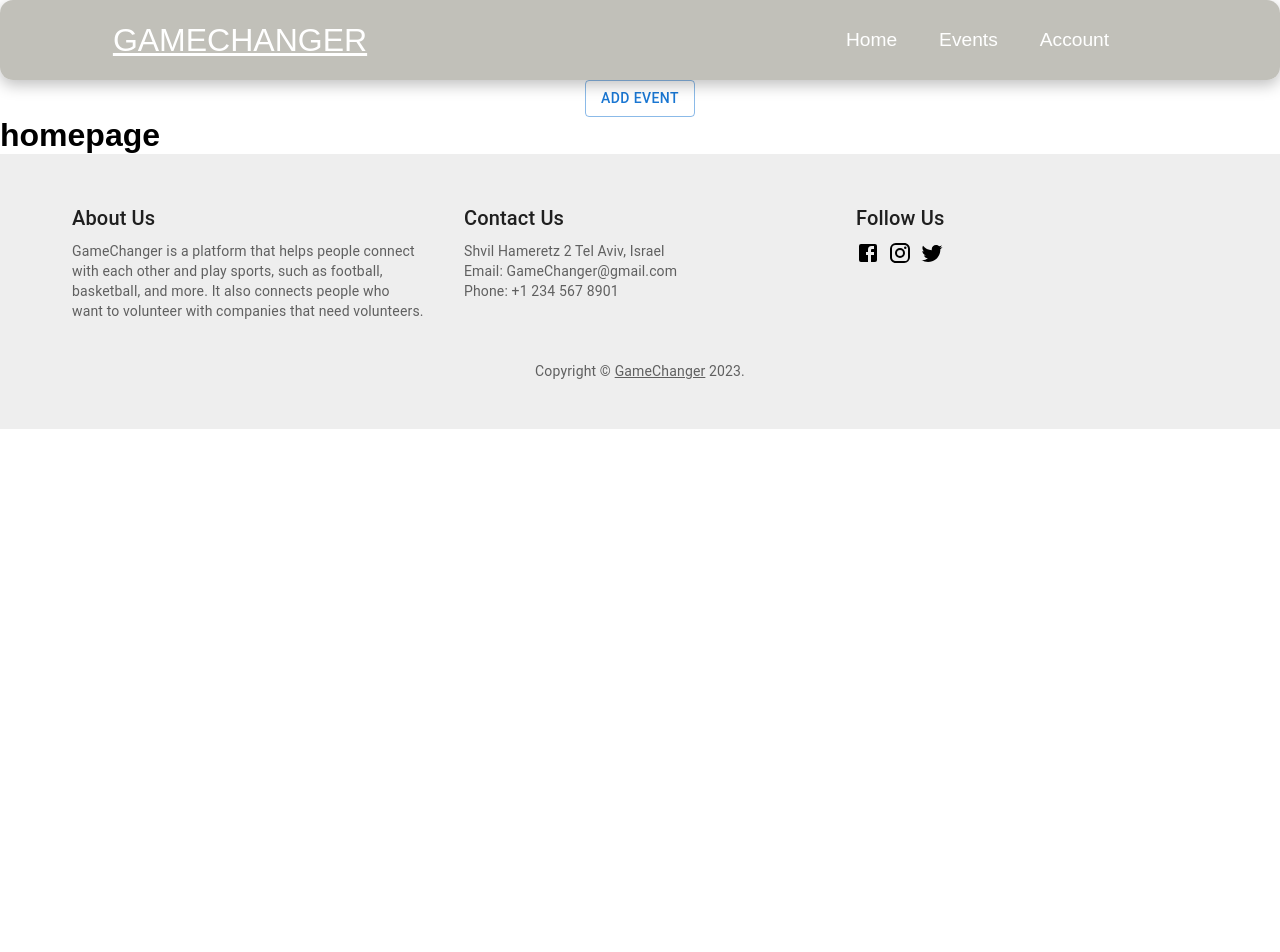
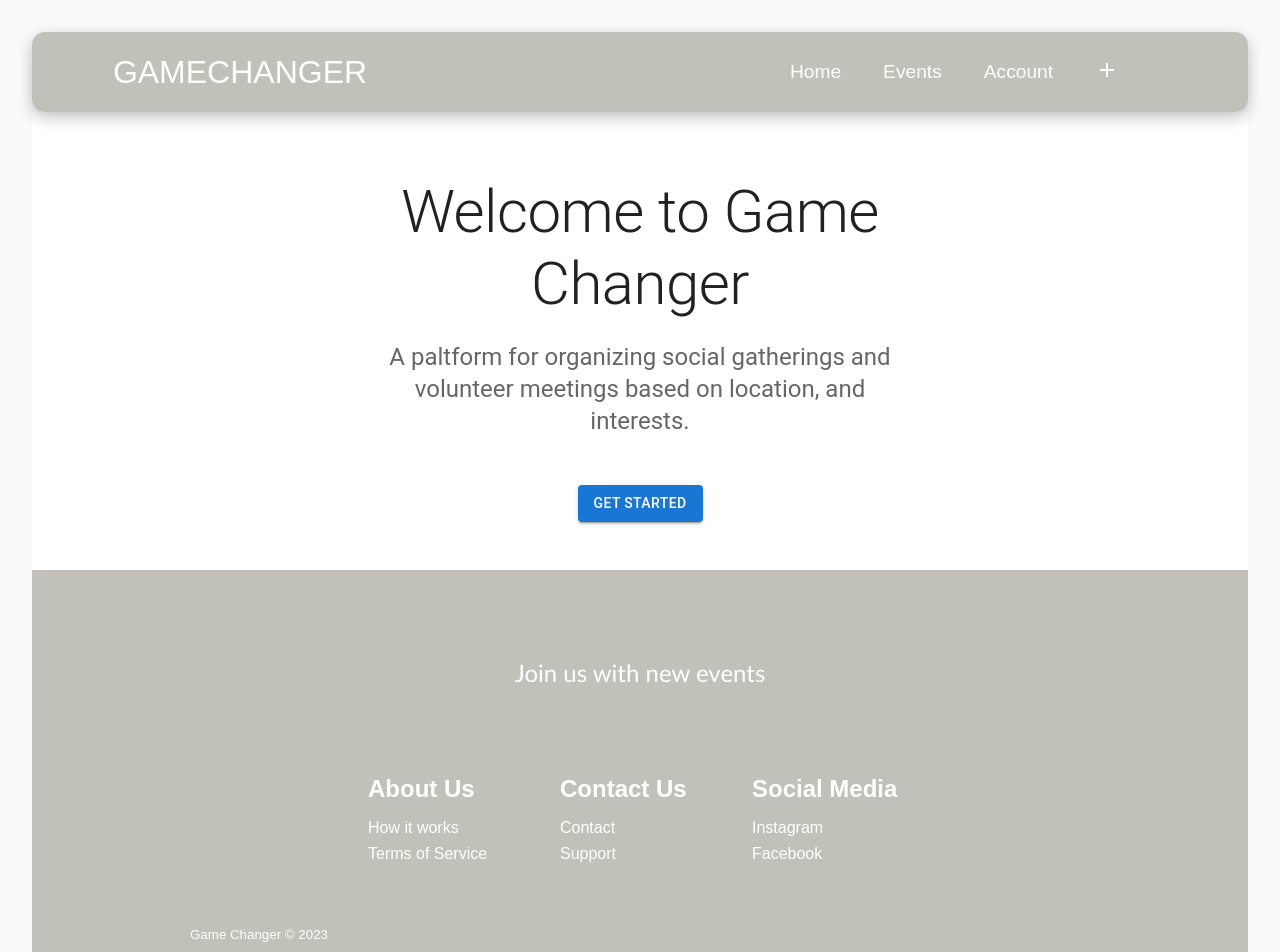
Before and after one commit to pelegvd/GameChanger, a React (Create React App) app: page / in a window 1280 px wide. Shown: the top 952 px of the page. Before the commit the page ends 800 px from the top, so only its background shows below. Built offline with nearby package versions, Linux system fonts and the light colour scheme.

Commit message:
add delete btn to events, add footer

```diff
--- a/src/App.tsx
+++ b/src/App.tsx
@@ -5,6 +5,7 @@ import Events from "./pages/events";
 import Home from "./pages/HomePage";
 import AddEvent from "./pages/AddEventPage";
 import EventPage from "./components/eventPage";
+import LoginForm from "./pages/loginpage";
 
 const App: React.FC = () => {
   return (
@@ -14,8 +15,9 @@ const App: React.FC = () => {
         <Routes>
           <Route path="/" element={<Home />} />
           <Route path="/add" element={<AddEvent />} />
-          <Route path="/eventspage" element={<Events />} />
-          <Route path="/eventspage/:eventID" element={<EventPage />} />
+          <Route path="/events" element={<Events />} />
+          <Route path="/events/:eventID" element={<EventPage />} />
+          <Route path="/sign-in" element={<LoginForm />} />
         </Routes>
       </Router>
     </div>
--- a/src/api/EventService.ts
+++ b/src/api/EventService.ts
@@ -1,8 +1,11 @@
 import instanceAxios from "./http-common";
 
-const url = '/event';
-
+const url = "/event";
 
 export const eventPost = (data: any) => {
   return instanceAxios.post(url, data);
 };
+
+export const eventDelete = (data: any) => {
+  return instanceAxios.delete(`/eventspage/${data}`);
+};
--- a/src/components/Footer.tsx
+++ b/src/components/Footer.tsx
@@ -1,79 +1,87 @@
-import * as React from "react";
-import Container from "@mui/material/Container";
-import Typography from "@mui/material/Typography";
-import Link from "@mui/material/Link";
-import Grid from "@mui/material/Grid";
-import { Facebook, Instagram, Twitter } from "@mui/icons-material";
-import { Box } from "@mui/material";
+import React from "react";
+import "../stylesheets/Footer.css";
+import { Link } from "react-router-dom";
 
-export default function Footer() {
-    return (
-        <Box
-            component="footer"
-            sx={{
-                backgroundColor: (theme) =>
-                    theme.palette.mode === "light"
-                        ? theme.palette.grey[200]
-                        : theme.palette.grey[800],
-                p: 6,
-            }}
-        >
-            <Container maxWidth="lg">
-                <Grid container spacing={5}>
-                    <Grid item xs={12} sm={4}>
-                        <Typography variant="h6" color="text.primary" gutterBottom>
-                            About Us
-                        </Typography>
-                        <Typography variant="body2" color="text.secondary">
+function Footer() {
+  return (
+    <div className="footer-container">
+      <section className="footer-subscription">
+        <p className="footer-subscription-heading">Join us with new events</p>
+      </section>
+      <div className="footer-links">
+        <div className="footer-link-wrapper">
+          <div className="footer-link-items">
+            <h2>About Us</h2>
+            <Link to="/">How it works</Link>
+            <Link to="/">Terms of Service</Link>
+          </div>
+          <div className="footer-link-items">
+            <h2>Contact Us</h2>
+            <Link to="/">Contact</Link>
+            <Link to="/">Support</Link>
+          </div>
+        </div>
+        <div className="footer-link-wrapper">
+          <div className="footer-link-items">
+            <h2>Social Media</h2>
+            <Link to="/">Instagram</Link>
+            <Link to="/">Facebook</Link>
+          </div>
+        </div>
+      </div>
+      <section className="social-media">
+        <div className="social-media-wrap">
+          <small className="website-rights">Game Changer © 2023</small>
+        </div>
+      </section>
+    </div>
+  );
+}
 
-                            GameChanger is a platform that helps people connect with each other and play sports, such as football, basketball, and more.
-                            It also connects people who want to volunteer with companies that need volunteers.
-                        </Typography>
-                    </Grid>
-                    <Grid item xs={12} sm={4}>
-                        <Typography variant="h6" color="text.primary" gutterBottom>
-                            Contact Us
-                        </Typography>
-                        <Typography variant="body2" color="text.secondary">
-                            Shvil Hameretz 2 Tel Aviv, Israel
-                        </Typography>
-                        <Typography variant="body2" color="text.secondary">
-                            Email: GameChanger@gmail.com
-                        </Typography>
-                        <Typography variant="body2" color="text.secondary">
-                            Phone: +1 234 567 8901
-                        </Typography>
-                    </Grid>
-                    <Grid item xs={12} sm={4}>
-                        <Typography variant="h6" color="text.primary" gutterBottom>
-                            Follow Us
-                        </Typography>
-                        <Link href="https://www.facebook.com/" color="inherit">
-                            <Facebook />
-                        </Link>
-                        <Link
-                            href="https://www.instagram.com/"
-                            color="inherit"
-                            sx={{ pl: 1, pr: 1 }}
-                        >
-                            <Instagram />
-                        </Link>
-                        <Link href="https://www.twitter.com/" color="inherit">
-                            <Twitter />
-                        </Link>
-                    </Grid>
-                </Grid>
-                <Box mt={5}>
-                    <Typography variant="body2" color="text.secondary" align="center">
-                        {"Copyright © "}
-                        <Link color="inherit" href="https://your-website.com/">
-                            GameChanger
-                        </Link>{" "}
-                        {new Date().getFullYear()}
-                        {"."}
-                    </Typography>
-                </Box>
-            </Container>
-        </Box>
-    );
-}
+export default Footer;
+
+// import React from "react";
+// import "./footer.css";
+// function Footer() {
+//     return (
+//         <footer>
+//             <div className="container">
+//                 <div className="row">
+//                     <div className="col-md-4">
+//                         <h3>About Us</h3>
+//                         <p>We are a web development company that specializes in building React applications.</p>
+//                     </div>
+//                     <div className="col-md-4">
+//                         <h3>Contact Us</h3>
+//                         <p>
+//                             <a href="mailto:hello@example.com">hello@example.com</a>
+//                         </p>
+//                     </div>
+//                     <div className="col-md-4">
+//                         <h3>Social Media</h3>
+//                         <ul className="social-media-links">
+//                             <li>
+//                                 <a href="https://www.facebook.com/example">
+//                                     <i className="fab fa-facebook-f"></i>
+//                                 </a>
+//                             </li>
+//                             <li>
+//                                 <a href="https://www.twitter.com/example">
+//                                     <i className="fab fa-twitter"></i>
+//                                 </a>
+//                             </li>
+//                             <li>
+//                                 <a href="https://www.instagram.com/example">
+//                                     <i className="fab fa-instagram"></i>
+//                                 </a>
+//                             </li>
+//                         </ul>
+//                     </div>
+//                 </div>
+//             </div>
+//             <p className="copyright">Copyright &copy; 2023 Example Company</p>
+//         </footer>
+//     );
+// }
+
+// export default Footer;
--- a/src/components/NavBar.tsx
+++ b/src/components/NavBar.tsx
@@ -1,6 +1,8 @@
 import React, { useState, useEffect } from "react";
 import { Link } from "react-router-dom";
 import "../stylesheets/NavBar.css";
+import AddIcon from "@mui/icons-material/Add";
+import AddEvent from "../pages/AddEventPage";
 
 function NavBar() {
   const [click, setClick] = useState(false);
@@ -41,7 +43,7 @@ function NavBar() {
             </li>
             <li className="nav-item">
               <Link
-                to="/eventspage"
+                to="/events"
                 className="nav-links"
                 onClick={closeMobileMenu}
               >
@@ -57,6 +59,11 @@ function NavBar() {
                 Account
               </Link>
             </li>
+            <li className="nav-item">
+              <div className="nav-links" onClick={closeMobileMenu}>
+                <AddEvent />
+              </div>
+            </li>
           </ul>
         </div>
       </nav>
--- a/src/components/eventCard.tsx
+++ b/src/components/eventCard.tsx
@@ -1,7 +1,7 @@
 import React from "react";
 import { Link } from "react-router-dom";
 import { Typography, Paper, Box, Button } from "@mui/material";
-import EditIcon from '@mui/icons-material/Edit';
+import EditIcon from "@mui/icons-material/Edit";
 
 type MyEvent = {
   _id: string;
@@ -23,28 +23,26 @@ const EventCard: React.FC<SingleEventProps> = (props) => {
   return (
     <Box
       sx={{
-                display: 'flex',
-                flexWrap: 'wrap',
-                '& > :not(style)': {
+        display: "flex",
+        flexWrap: "wrap",
+        "& > :not(style)": {
           m: 1,
           p: 2,
           width: 500,
           height: 190,
-                    display: 'flex',
-                    flexDirection: 'column',
-                    alignItems: 'center',
-                    justifyContent: 'center',
+          display: "flex",
+          flexDirection: "column",
+          alignItems: "center",
+          justifyContent: "center",
         },
       }}
     >
-            <Paper elevation={5} >
+      <Paper elevation={5}>
         <Typography variant="h3">{title}</Typography>
         <Typography variant="body2">{description}</Typography>
         <Box>
-                    <Link to={`/eventspage/${_id}`} >
-                        <Button >
-                            Intrested
-                        </Button>
+          <Link to={`/events/${_id}`}>
+            <Button>Intrested</Button>
           </Link>
           <Button>
             <EditIcon />
@@ -53,6 +51,6 @@ const EventCard: React.FC<SingleEventProps> = (props) => {
       </Paper>
     </Box>
   );
-}
+};
 
 export default EventCard;
--- a/src/components/eventPage.tsx
+++ b/src/components/eventPage.tsx
@@ -1,7 +1,8 @@
-import React, { useEffect,useState } from "react";
+import React, { useEffect, useState } from "react";
 import { useParams, useLocation } from "react-router-dom";
-import { Typography } from "@mui/material";
+import { Typography, Button } from "@mui/material";
 import axios from "axios";
+import { eventDelete } from "../api/EventService";
 
 interface Event {
   _id: string;
@@ -13,25 +14,36 @@ const EventPage: React.FC = () => {
   const { eventID } = useParams<{ eventID: string }>();
   const [myEvent, setmyEvent] = useState<Event>();
 
-    useEffect(()=>{
+  useEffect(() => {
     axios
       .get(`http://localhost:9000/eventspage/${eventID}`)
-            .then((res)=>{
+      .then((res) => {
         setmyEvent(res.data);
       })
-            .catch((err)=>console.log("Error:",err))
-    },[]);
-
+      .catch((err) => console.log("Error:", err));
+  }, []);
 
   if (!myEvent) {
     return <div>Event not found</div>;
   }
+
+  const handleDelete = async () => {
+    try {
+      const response = await eventDelete(eventID);
+      console.log(response.data);
+    } catch (error) {
+      console.error(error);
+    }
+  };
 
   return (
     <div className="event-page-container">
       <Typography variant="h2">{myEvent.title}</Typography>
       <Typography variant="h6">{myEvent.description}</Typography>
       <Typography variant="body1">Location on Google Maps</Typography>
+      <Button variant="outlined" onClick={handleDelete}>
+        Delete event
+      </Button>
     </div>
   );
 };
--- a/src/pages/AddEventPage.tsx
+++ b/src/pages/AddEventPage.tsx
@@ -9,29 +9,14 @@ import {
   TextField,
 } from "@mui/material";
 import CloseIcon from "@mui/icons-material/Close";
-import { useState } from "react";
+import { useState, useEffect } from "react";
 import React from "react";
 import Autocomplete from "@mui/material/Autocomplete";
 import Select, { SelectChangeEvent } from "@mui/material/Select";
 import MenuItem from "@mui/material/MenuItem";
 import FormHelperText from "@mui/material/FormHelperText";
 import { eventPost } from "../api/EventService";
-
-
-document.body.addEventListener("submit", async function (event) {
-  event.preventDefault();
-  //const form = event.target as HTMLFormElement;
-  const data = new FormData(event.target as HTMLFormElement);
-  const jsonData = JSON.stringify(Object.fromEntries(data.entries()));
-  //await fetch('http://localhost:9000/event', {method:'post', headers:{"content-Type":"application/json"}, body:JSON.stringify(Object.fromEntries(data.entries()))})
-  try {
-    const result = await eventPost(jsonData);
-    return result.status;
-  } catch (error: any) {
-    const status = error.response.status;
-    console.log(status);
-  }
-});
+import AddIcon from "@mui/icons-material/Add";
 
 function AddEvent() {
   const [open, openchange] = useState(false);
@@ -44,31 +29,37 @@ function AddEvent() {
 
   const categorys = ["Sport", "Art", "Volenteer", "Food", "Watch"];
 
-  // const handleSubmit = (event: React.FormEvent<HTMLFormElement>) => {
-  //   event.preventDefault();
-  //   const form = event.target as HTMLFormElement;
-  //   const data = new FormData(form);
-  //   fetch("http://localhost:9000/event", {
-  //     method: "post",
-  //     headers: { "content-Type": "application/json" },
-  //     body: JSON.stringify(Object.fromEntries(data.entries())),
-  //   })
-  //     .then((response: Response) => response.json())
-  //     .then((json) => json)
-  //     .catch((error) => console.log(error));
-  // };
-
   const [category, setCategory] = React.useState("");
 
   const handleChange = (event: SelectChangeEvent) => {
     setCategory(event.target.value);
   };
 
+  async function fetchData(data: any) {
+    try {
+      const result = await eventPost(data);
+      return result.status;
+    } catch (error: any) {
+      const status = error.response.status;
+      console.log(status);
+    }
+  }
+
+  const handleSubmit = (e: any) => {
+    e.preventDefault();
+    const data = new FormData(e.target as HTMLFormElement);
+    const jsonData = JSON.stringify(Object.fromEntries(data.entries()));
+    console.log(jsonData);
+    fetchData(jsonData);
+  };
+
   return (
     <div style={{ textAlign: "center" }}>
-      <Button onClick={functionopenpopup} color="primary" variant="outlined">
+      {/* <Button onClick={functionopenpopup} color="primary" variant="outlined">
         Add Event
-      </Button>
+        <AddIcon />
+      </Button> */}
+      <AddIcon onClick={functionopenpopup} />
       <Dialog
         // fullScreen
         open={open}
@@ -84,7 +75,7 @@ function AddEvent() {
         </DialogTitle>
         <DialogContent>
           <Stack spacing={2} margin={2}>
-            <form>
+            <form onSubmit={handleSubmit}>
               <Stack margin={2}>
                 <label>Event Name</label>
                 <TextField
@@ -120,15 +111,17 @@ function AddEvent() {
               <Stack spacing={2} direction="row">
                 <Stack margin={2}>
                   <Select
+                    name="category"
                     labelId="demo-simple-select-required-label"
                     id="demo-simple-select-required"
                     value={category}
                     size="small"
-                    label="Age *"
                     onChange={handleChange}
                   >
                     {categorys.map((c) => (
-                      <MenuItem value={c}>{c}</MenuItem>
+                      <MenuItem key={c} value={c}>
+                        {c}
+                      </MenuItem>
                     ))}
                   </Select>
                   <FormHelperText>Please select category</FormHelperText>
--- a/src/pages/HomePage.tsx
+++ b/src/pages/HomePage.tsx
@@ -2,16 +2,52 @@ import React from "react";
 import "../App.css";
 import AddEvent from "./AddEventPage";
 import Footer from "../components/Footer";
-
+import Typography from "@mui/material/Typography";
+import Button from "@mui/material/Button";
+import Stack from "@mui/material/Stack";
+import Box from "@mui/material/Box";
+import Container from "@mui/material/Container";
 
 function Home() {
   return (
     <>
-      <AddEvent />
-      <h1>homepage</h1>
+      <Box
+        sx={{
+          bgcolor: "background.paper",
+          pt: 8,
+          pb: 6,
+        }}
+      >
+        <Container maxWidth="sm">
+          <Typography
+            component="h1"
+            variant="h2"
+            align="center"
+            color="text.primary"
+            gutterBottom
+          >
+            Welcome to Game Changer
+          </Typography>
+          <Typography
+            variant="h5"
+            align="center"
+            color="text.secondary"
+            paragraph
+          >
+            A paltform for organizing social gatherings and volunteer meetings
+            based on location, and interests.
+          </Typography>
+          <Stack
+            sx={{ pt: 4 }}
+            direction="row"
+            spacing={2}
+            justifyContent="center"
+          >
+            <Button variant="contained">Get Started</Button>
+          </Stack>
+        </Container>
+      </Box>
       <Footer />
-
-
     </>
   );
 }
--- /dev/null
+++ b/src/stylesheets/Footer.css
@@ -0,0 +1,142 @@
+.footer-container {
+    background-color: #c1c0b9;
+    padding: 4rem 0 2rem 0;
+    display: flex;
+    flex-direction: column;
+    justify-content: center;
+    align-items: center;
+  }
+
+  .footer-subscription {
+    display: flex;
+    flex-direction: column;
+    justify-content: center;
+    align-items: center;
+    text-align: center;
+
+    margin-bottom: 24px;
+    padding: 24px;
+    color: #fff;
+  }
+
+  .footer-subscription > p {
+    font-family: 'Trebuchet MS', 'Lucida Sans Unicode', 'Lucida Grande',
+      'Lucida Sans', Arial, sans-serif;
+  }
+
+  .footer-subscription-heading {
+    margin-bottom: 24px;
+    font-size: 24px;
+  }
+
+  .footer-subscription-text {
+    margin-bottom: 24px;
+    font-size: 20px;
+  }
+
+  .footer-links {
+    width: 100%;
+    max-width: 1000px;
+    display: flex;
+    justify-content: center;
+  }
+
+  .footer-link-wrapper {
+    display: flex;
+  }
+
+  .footer-link-items {
+    display: flex;
+    flex-direction: column;
+    align-items: flex-start;
+    margin: 16px;
+    text-align: left;
+    width: 160px;
+    box-sizing: border-box;
+  }
+
+  .footer-link-items h2 {
+    margin-bottom: 16px;
+  }
+
+  .footer-link-items > h2 {
+    color: #fff;
+  }
+
+  .footer-link-items a {
+    color: #fff;
+    text-decoration: none;
+    margin-bottom: 0.5rem;
+  }
+
+  .footer-link-items a:hover {
+    color: #e9e9e9;
+    transition: 0.3s ease-out;
+  }
+
+
+  /* Social Icons */
+  .social-icon-link {
+    color: #fff;
+    font-size: 24px;
+  }
+
+  .social-media {
+    max-width: 1000px;
+    width: 100%;
+  }
+
+  .social-media-wrap {
+    display: flex;
+    justify-content: space-between;
+    align-items: center;
+    width: 90%;
+    max-width: 1000px;
+    margin: 40px auto 0 auto;
+  }
+
+  .social-icons {
+    display: flex;
+    justify-content: space-between;
+    align-items: center;
+    width: 240px;
+  }
+
+  .social-logo {
+    color: #fff;
+    justify-self: start;
+    margin-left: 20px;
+    cursor: pointer;
+    text-decoration: none;
+    font-size: 2rem;
+    display: flex;
+    align-items: center;
+    margin-bottom: 16px;
+  }
+
+  .website-rights {
+    color: #fff;
+    margin-bottom: 16px;
+  }
+
+  @media screen and (max-width: 820px) {
+    .footer-links {
+      padding-top: 2rem;
+    }
+
+
+    .btn {
+      width: 100%;
+    }
+
+    .footer-link-wrapper {
+      flex-direction: column;
+    }
+
+    .social-media-wrap {
+      flex-direction: column;
+    }
+  }
+
+  @media screen and (max-width: 768px) {
+  }
```
Also changed, not shown: src/pages/events.tsx (+11 -13 lines), src/pages/loginpage.tsx (+7 -8 lines). Lines whose indentation alone changed are shown as unchanged.
